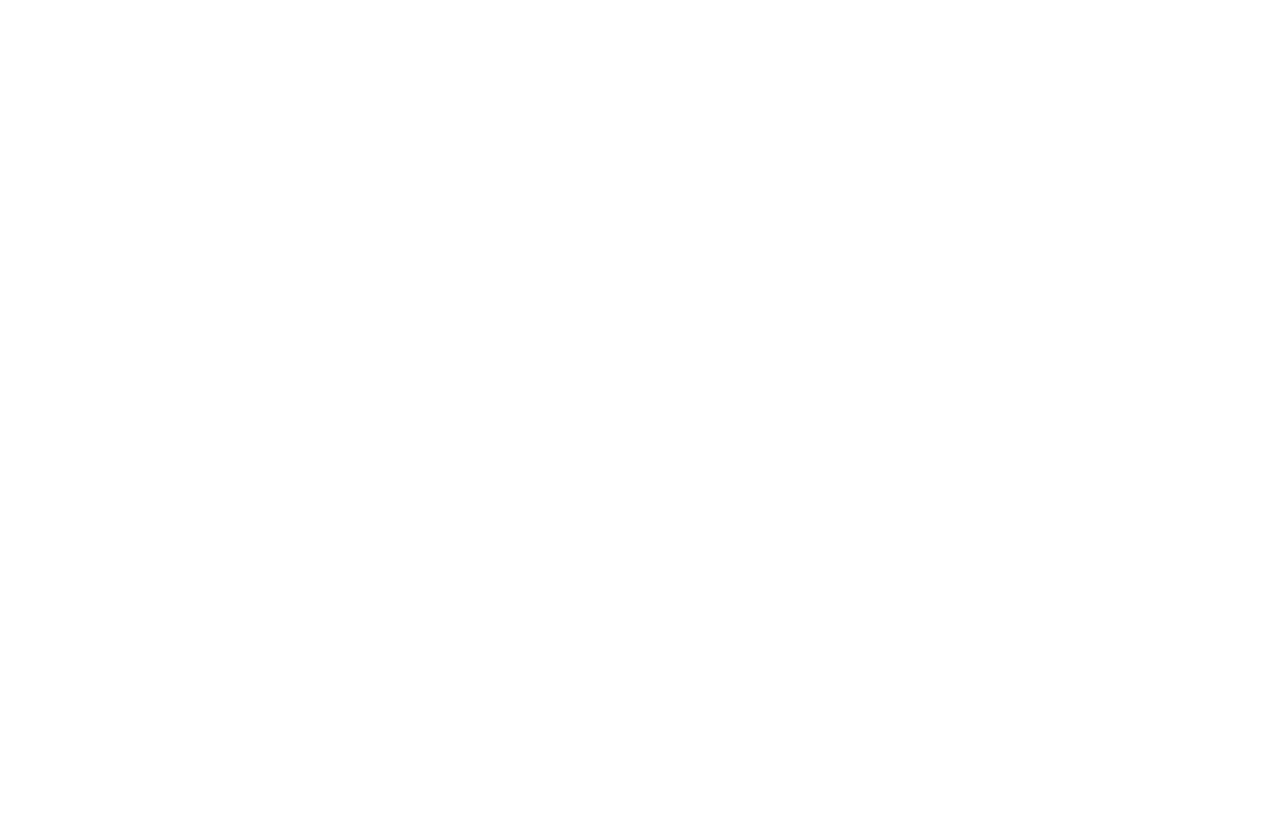
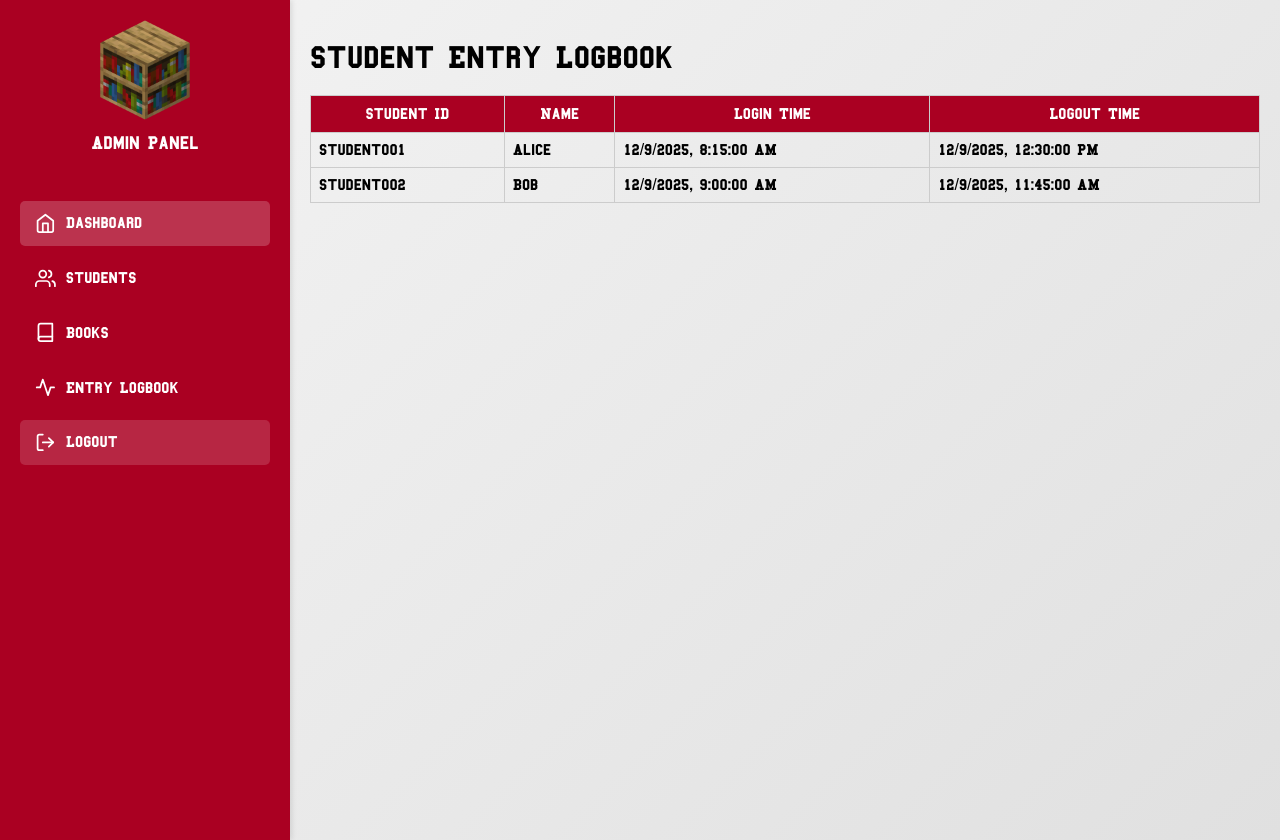
Before and after one commit to Rranssu/Shelfmate, a React (Vite) app in the folder web/: page /admin/logbook in a window 1280 px wide. Before the commit this address had no page. Before the commit the page ends 800 px from the top, so only its background shows below. Built offline with nearby package versions, Linux system fonts and the light colour scheme.

Commit message:
Added the entry logbook feature for the admin

```diff
--- a/web/src/App.jsx
+++ b/web/src/App.jsx
@@ -10,7 +10,7 @@
       <Route path="/" element={<Home />} />
       <Route path="/register" element={<Register />} />
       <Route path="/dashboard" element={<Dashborad />} />
-      <Route path="/admin" element={<Admin />} />
+      <Route path="/admin/*" element={<Admin />} />
 
     </Routes>
   );
--- a/web/src/components/adminSide.jsx
+++ b/web/src/components/adminSide.jsx
@@ -26,9 +26,10 @@
           <FiBook className="menu-icon" /> Books
         </button>
 
-        <button className="menu-item">
-          <FiActivity className="menu-icon" /> Entry Logbook
-        </button>
+        <button className="menu-item" onClick={() => nav("/admin/logbook")}>
+            <FiActivity className="menu-icon" /> Entry Logbook
+          </button>
+
 
         <button
           className="menu-item logout"
--- /dev/null
+++ b/web/src/components/entryLogbook.jsx
@@ -0,0 +1,55 @@
+// src/components/entryLogbook.jsx
+import React, { useState } from "react";
+import "../components/styles/adminSide.css";
+// Temporary dummy data
+const dummyLogbook = [
+  {
+    studentId: "student001",
+    name: "Alice",
+    loginTime: new Date("2025-12-09T08:15:00"),
+    logoutTime: new Date("2025-12-09T12:30:00")
+  },
+  {
+    studentId: "student002",
+    name: "Bob",
+    loginTime: new Date("2025-12-09T09:00:00"),
+    logoutTime: new Date("2025-12-09T11:45:00")
+  }
+];
+
+export default function EntryLogbook() {
+  // Initialize state directly with dummy data
+  const [logbook] = useState(dummyLogbook);
+
+  return (
+    <div>
+      <h1 className="text-3xl font-bold text-[var(--crimson)] mb-6">
+        Student Entry Logbook
+      </h1>
+      <table style={{ width: "100%", borderCollapse: "collapse" }}>
+        <thead>
+          <tr style={{ backgroundColor: "#aa0022", color: "white" }}>
+            <th style={{ padding: "10px", border: "1px solid #ccc" }}>Student ID</th>
+            <th style={{ padding: "10px", border: "1px solid #ccc" }}>Name</th>
+            <th style={{ padding: "10px", border: "1px solid #ccc" }}>Login Time</th>
+            <th style={{ padding: "10px", border: "1px solid #ccc" }}>Logout Time</th>
+          </tr>
+        </thead>
+        <tbody>
+          {logbook.map((entry) => (
+            <tr key={entry.studentId}>
+              <td style={{ padding: "8px", border: "1px solid #ccc" }}>{entry.studentId}</td>
+              <td style={{ padding: "8px", border: "1px solid #ccc" }}>{entry.name}</td>
+              <td style={{ padding: "8px", border: "1px solid #ccc" }}>
+                {entry.loginTime.toLocaleString()}
+              </td>
+              <td style={{ padding: "8px", border: "1px solid #ccc" }}>
+                {entry.logoutTime.toLocaleString()}
+              </td>
+            </tr>
+          ))}
+        </tbody>
+      </table>
+    </div>
+  );
+}
--- a/web/src/pages/admin.jsx
+++ b/web/src/pages/admin.jsx
@@ -1,6 +1,9 @@
+// src/pages/admin.jsx
 import React from "react";
-import AdminSide from "../components/adminSide"; // Import the new sidebar component
+import { Routes, Route } from "react-router-dom";
+import AdminSide from "../components/adminSide";
 import AdminDashboard from "../components/adminDashboard";
+import EntryLogbook from "../components/entryLogbook";
 import "./styles/admin.css";
 
 export default function AdminPage() {
@@ -10,7 +13,13 @@
       <AdminSide />
 
       {/* ---------------------- MAIN CONTENT ---------------------- */}
-      <AdminDashboard />
+      <div style={{ flex: 1, padding: "20px" }}>
+        <Routes>
+          <Route path="/" element={<AdminDashboard />} />
+          <Route path="logbook" element={<EntryLogbook />} />
+          {/* You can add more routes here for Students, Books, etc */}
+        </Routes>
+      </div>
     </div>
   );
 }
```
Also changed, not shown: 1 other file (tests, documents, lock files or other folders).
